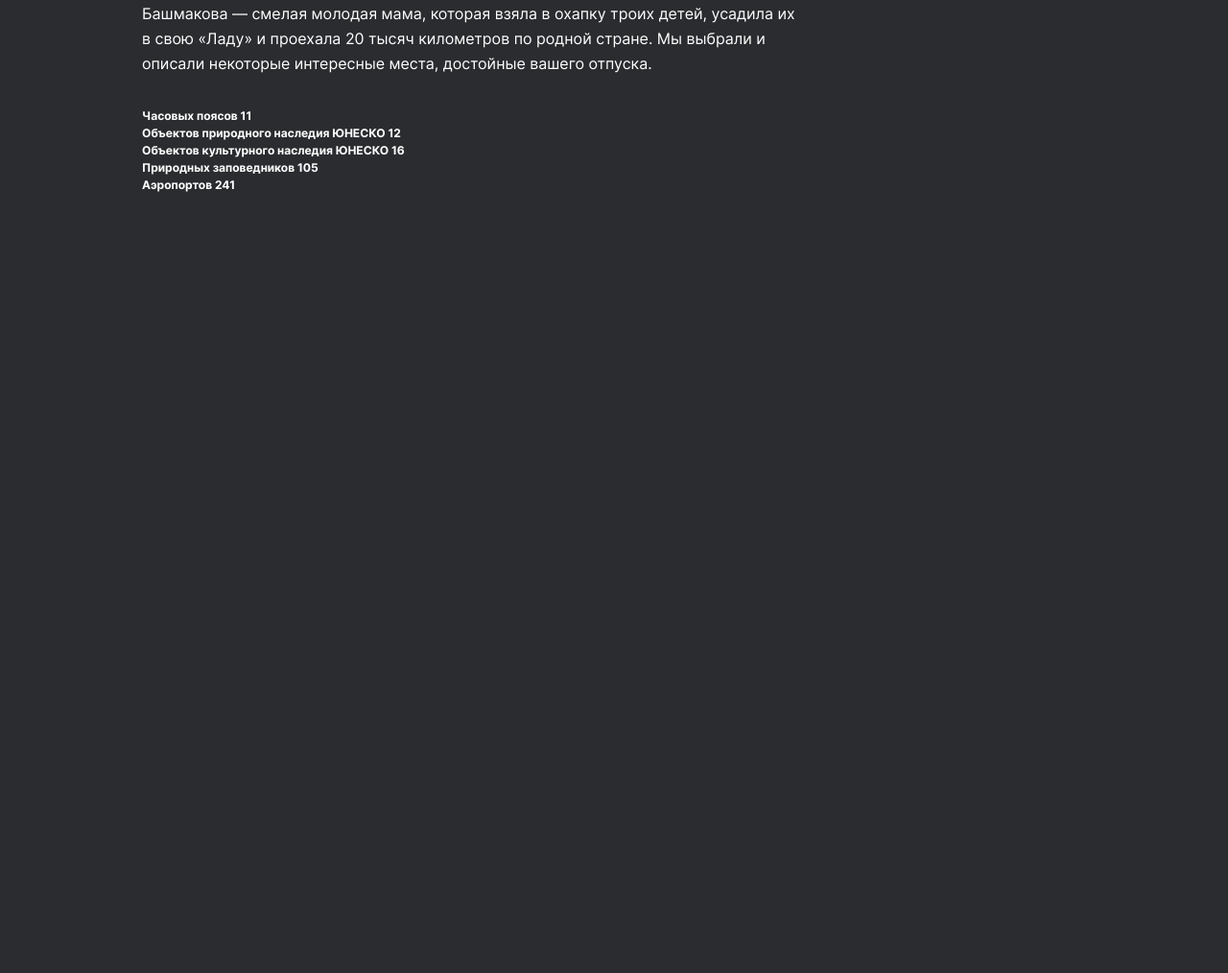
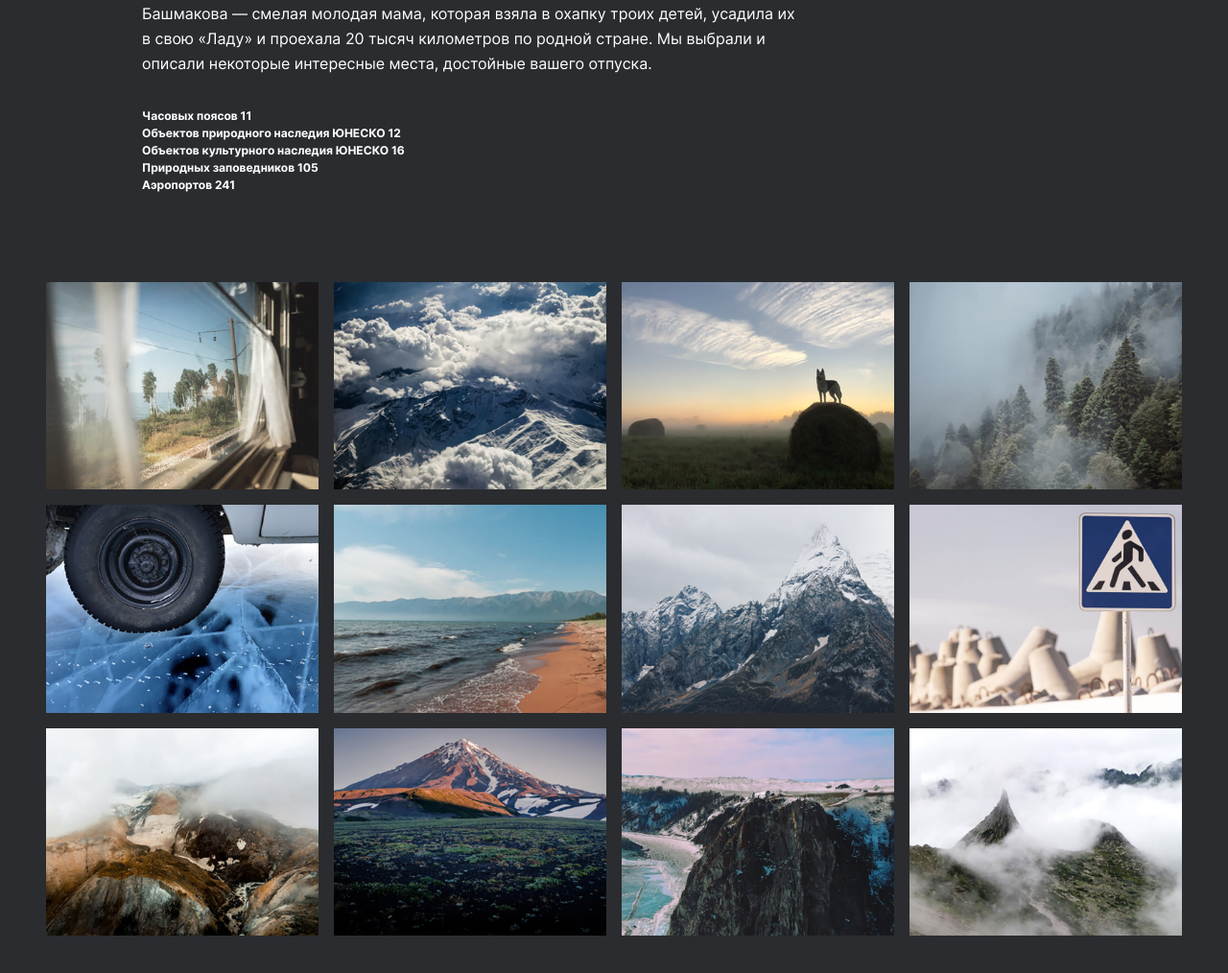
Before and after one commit to yaroslav-leyman/russian-travel, a plain HTML site: page index.html in a window 1280 px wide. Shown: the part 1452-2466 px from the top of the page at 96% size. Before the commit the page ends 1746 px from the top, so only its background shows below. Drawn offline with Linux system fonts and the light colour scheme; files whose address does not match are found by name.

Commit message:
Новый код

```diff
--- /dev/null
+++ b/blocks/photo-grid/__image/photo-grid__image.css
@@ -0,0 +1,6 @@
+.photo-grid__image {
+  width: 100%;
+  min-height: 100%;
+  max-height: 100%;
+  object-fit: cover;
+}
--- /dev/null
+++ b/blocks/photo-grid/photo-grid.css
@@ -0,0 +1,7 @@
+.photo-grid {
+  display: grid;
+  grid-template-columns: repeat(4, 1fr);
+  grid-template-rows: repeat(3, 1fr);
+  gap: 16px;
+  padding: 0 48px 48px;
+}
--- a/index.html
+++ b/index.html
@@ -36,6 +36,21 @@
       </ul>
     </section>
 
+    <section class="photo-grid">
+      <div class="photo-grid__item"><img class="photo-grid__image" src="images/photo-grid-train.jpg" alt="поезд"></div>
+      <div class="photo-grid__item"><img class="photo-grid__image" src="images/photo-grid-atharva-tulsi.jpg" alt="атхарва"></div>
+      <div class="photo-grid__item"><img class="photo-grid__image" src="images/photo-grid-tuman.jpg" alt="туман"></div>
+      <div class="photo-grid__item"><img class="photo-grid__image" src="images/photo-grid-sochi.jpg" alt="сочи"></div>
+      <div class="photo-grid__item"><img class="photo-grid__image" src="images/photo-grid-arisa.jpg" alt="ариса"></div>
+      <div class="photo-grid__item"><img class="photo-grid__image" src="images/photo-grid-baikal.jpg" alt="байкал"></div>
+      <div class="photo-grid__item"><img class="photo-grid__image" src="images/photo-grid-elbrus.jpg" alt="эльбрус"></div>
+      <div class="photo-grid__item"><img class="photo-grid__image" src="images/photo-grid-kondratiev.jpg" alt="кондратьев"></div>
+      <div class="photo-grid__item"><img class="photo-grid__image" src="images/photo-grid-kamchatka-1.jpg" alt="камчатка"></div>
+      <div class="photo-grid__item"><img class="photo-grid__image" src="images/photo-grid-kamchatka-2.jpg" alt="камчатка"></div>
+      <div class="photo-grid__item"><img class="photo-grid__image" src="images/photo-grid-baikal-2.jpg" alt="байкал"></div>
+      <div class="photo-grid__item"><img class="photo-grid__image" src="images/photo-grid-ergaki.jpg" alt="ергаки"></div>
+    </section>
+
   </main>
 </body>
 </html>
--- a/pages/index.css
+++ b/pages/index.css
@@ -13,3 +13,5 @@
 @import url(../blocks/intro/__text/intro__text.css);
 @import url(../blocks/intro/__list/intro__list.css);
 @import url(../blocks/intro/__list-text/intro__list-text.css);
+@import url(../blocks/photo-grid/photo-grid.css);
+@import url(../blocks/photo-grid/__image/photo-grid__image.css);
```
